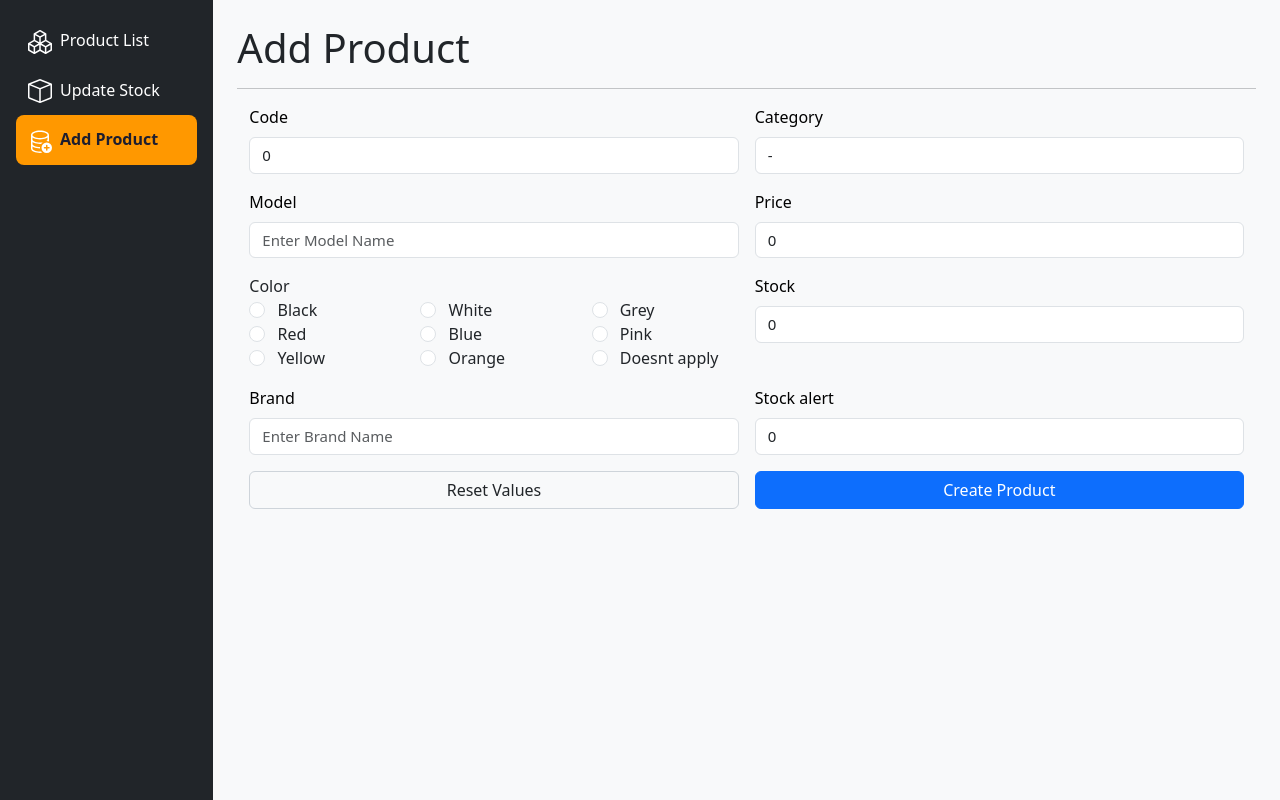
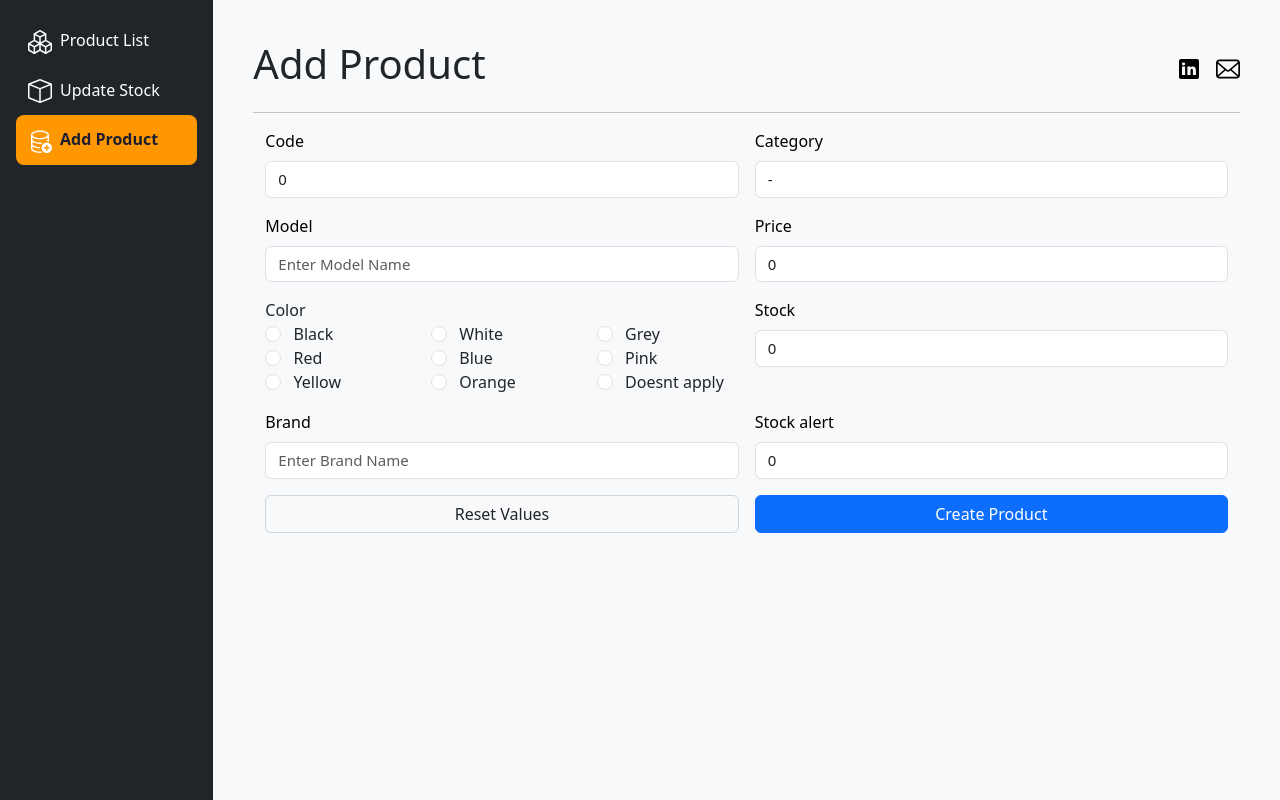
Before and after one commit to mendozalucas/p1_proyecto_inventarios, a Next.js app in the folder frontend/: page /add_product in a window 1280 px wide. Built offline with nearby package versions, Linux system fonts and the light colour scheme.

Commit message:
optimization

```diff
--- a/frontend/app/add_product/page.js
+++ b/frontend/app/add_product/page.js
@@ -1,5 +1,6 @@
 "use client";
 import { useState } from "react";
+import Contact from "../../components/contact";
 
 export default function AddProduct() {
     const default_formdata = {
@@ -107,7 +108,11 @@ export default function AddProduct() {
             integrity="sha384-QWTKZyjpPEjISv5WaRU9OFeRpok6YctnYmDr5pNlyT2bRjXh0JMhjY6hW+ALEwIH"
             crossOrigin="anonymous"
         />
+        <div className="flex-grow-1 p-3">
+            <div className="d-flex align-items-center justify-content-between">
             <h1>Add Product</h1>
+            <Contact />
+            </div>
             <hr />
             <div className="container mt-3">
                 <form action="#">
@@ -269,6 +274,7 @@ export default function AddProduct() {
                     </div>
                 )}
             </div>
+        </div>
         </>
     );
 }
--- a/frontend/app/layout.js
+++ b/frontend/app/layout.js
@@ -1,4 +1,3 @@
-import ModalLogin from '../components/modal_login';
 import Sidebar from '../components/sidebar';
 
 export const metadata = {
@@ -21,15 +20,11 @@ export default function RootLayout({ children, params }) {
         />
       </head>
       <body className="bg-light">
-        <ModalLogin />
         <div className="container-fluid">
           <div className="row">
-            {/* Sidebar en columna izquierda */}
             <div className="col-md-3 col-lg-2 bg-dark text-white vh-100 p-3">
               <Sidebar />
             </div>
-
-            {/* Contenido en columna derecha con espaciado */}
             <div className="col-md-9 col-lg-10 p-4">{children}</div>
           </div>
         </div>
--- a/frontend/app/page.js
+++ b/frontend/app/page.js
@@ -2,6 +2,7 @@
 import { useEffect, useState } from "react";
 import ModalFilter from "../components/modal_filter";
 import FilterSearch from "../components/filter_search";
+import Contact from "../components/contact";
 
 export default function Home() {
   const [products, setProducts] = useState([]);
@@ -57,7 +58,10 @@ export default function Home() {
       />
       <ModalFilter setProducts={setProducts} />
       <div className="flex-grow-1 p-3">
-        <h1>Product List</h1>
+        <div className="d-flex align-items-center justify-content-between">
+          <h1>Product List</h1>
+          <Contact />
+        </div>
         <hr />
         <FilterSearch products={products} setFilteredProducts={setFilteredProducts} />
         <div style={{ maxHeight: "500px", overflowY: "auto", border: "1px solid #ddd" }}>
--- /dev/null
+++ b/frontend/components/contact.js
@@ -0,0 +1,14 @@
+"use client"
+
+export default function Contact() {
+    return (
+        <div className="contact-container">
+            <a href="https://www.linkedin.com/in/lucas-m-70913628b" target="_blank" rel="noopener noreferrer">
+                <img src="/linkedin.svg" alt="LinkedIn" className="contact-img" />
+            </a>
+            <a href="mailto:mendozablucas@gmail.com" target="_blank" rel="noopener noreferrer">
+                <img src="/email.svg" alt="Email" className="contact-img" />
+            </a>
+        </div>
+    )
+}
--- a/frontend/components/modal_filter.js
+++ b/frontend/components/modal_filter.js
@@ -6,7 +6,7 @@ export default function ModalFilter( {setProducts}) {
     // Dynamically import the Bootstrap JavaScript
     import('bootstrap/dist/js/bootstrap.bundle.min.js')
       .then(() => {
-        console.log('Bootstrap JS loaded');
+        console.log('loaded');
       })
       .catch(err => {
         console.error('Failed to load Bootstrap JS', err);
--- a/frontend/components/modal_login.js
+++ /dev/null
@@ -1,44 +0,0 @@
-"use client";
-
-import { useEffect } from "react";
-
-export default function ModalLogin() {
-  useEffect(() => {
-    require("bootstrap/dist/js/bootstrap.bundle.min.js");
-  }, []);
-
-  return (
-    <div
-      className="modal fade"
-      id="loginModal"
-      tabIndex={-1}
-      aria-labelledby="loginModalLabel"
-      aria-hidden="true"
-    >
-      <div className="modal-dialog modal-lg">
-        <div className="modal-content">
-          <div className="modal-header">
-            <h5 className="modal-title" id="loginModalLabel">
-              Login
-            </h5>
-            <button
-              type="button"
-              className="btn-close"
-              data-bs-dismiss="modal"
-              aria-label="Close"
-            />
-          </div>
-          <div className="modal-body">
-            <input type="text" className="form-control mb-2" placeholder="User" required />
-            <input type="password" className="form-control mb-2" placeholder="Password" required />
-          </div>
-          <div className="modal-footer">
-            <button type="button" className="btn btn-primary w-100">
-              Login
-            </button>
-          </div>
-        </div>
-      </div>
-    </div>
-  );
-}
--- a/frontend/styles/styles.css
+++ b/frontend/styles/styles.css
@@ -169,3 +169,9 @@ color: #1e1e2f !important;
 .slide-out {
     animation: slideOut 0.5s ease-in forwards;
 }
+
+.contact-img{
+    margin-left: 15px;
+    width: 24px;
+    height: 24px;
+}
```
Also changed, not shown: frontend/app/update_stock/page.js (+5 -2 lines), frontend/public/email.svg (added), frontend/public/linkedin.svg (added). Lines whose indentation alone changed are shown as unchanged.
